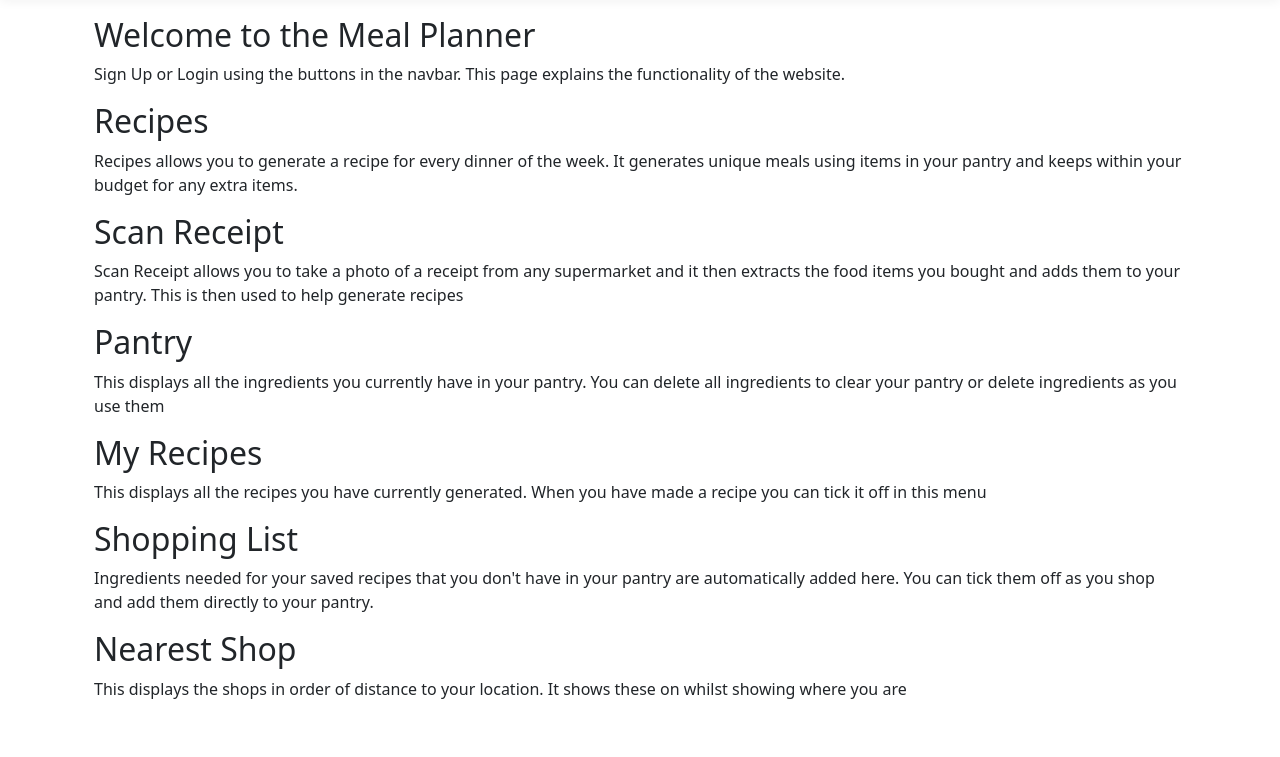
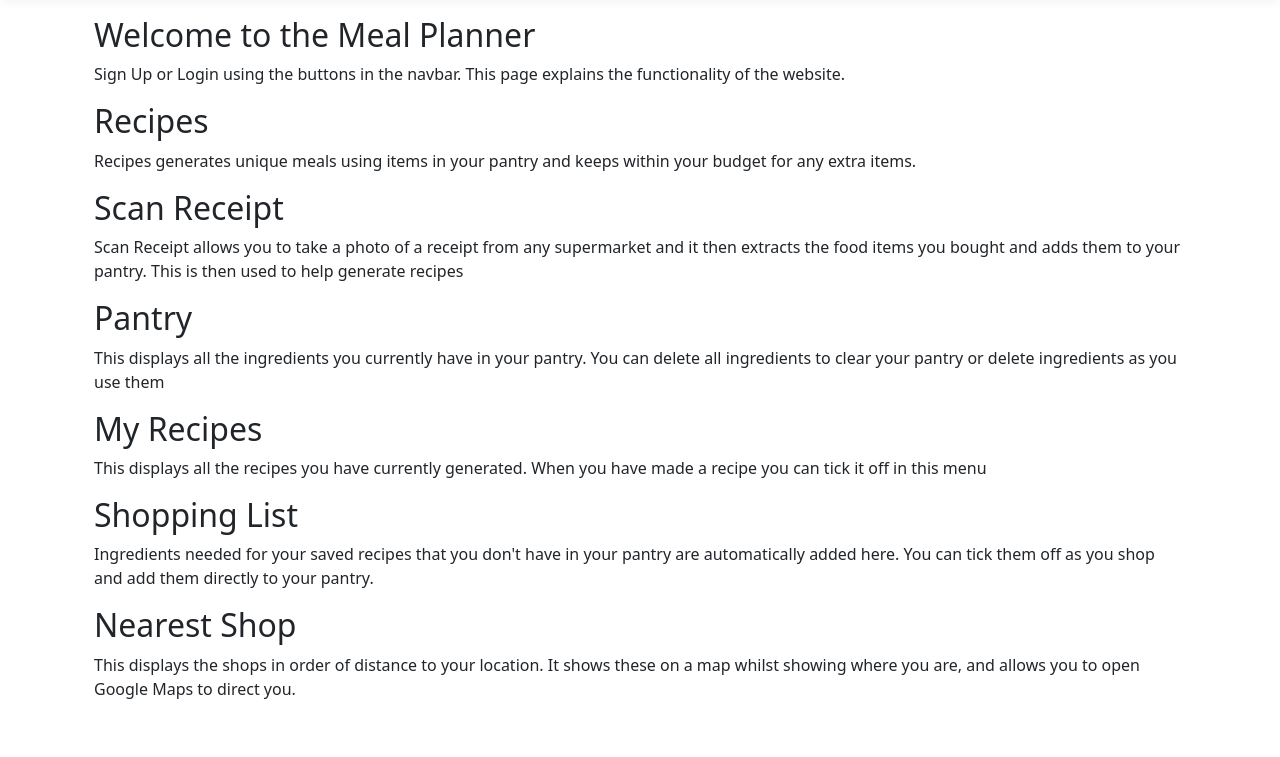
Before and after one commit to Atty737/DurHack2026, a Flask app: page / in a window 1280 px wide. Shown: the part 57-814 px from the top of the page. Run offline with Flask 3, Linux system fonts and the light colour scheme.

Commit message:
Removed reference to weeks

```diff
--- a/app/templates/index.html
+++ b/app/templates/index.html
@@ -18,7 +18,7 @@
 </script>
 <p id="first_paragraph">This page explains the functionality of the website.</p>
 <h2>Recipes</h2>
-<p>Recipes allows you to generate a recipe for every dinner of the week. It generates unique meals using items in your pantry and keeps within your budget for any extra items.</p>
+<p>Recipes generates unique meals using items in your pantry and keeps within your budget for any extra items.</p>
 <h2>Scan Receipt</h2>
 <p>Scan Receipt allows you to take a photo of a receipt from any supermarket and it then extracts the food items you bought and adds them to your pantry. This is then used to help generate recipes</p>
 <h2>Pantry</h2>
@@ -28,5 +28,5 @@
 <h2>Shopping List</h2>
 <p>Ingredients needed for your saved recipes that you don't have in your pantry are automatically added here. You can tick them off as you shop and add them directly to your pantry.</p>
 <h2>Nearest Shop</h2>
-<p>This displays the shops in order of distance to your location. It shows these on whilst showing where you are</p>
+<p>This displays the shops in order of distance to your location. It shows these on a map whilst showing where you are, and allows you to open Google Maps to direct you.</p>
 {% endblock %}
```
